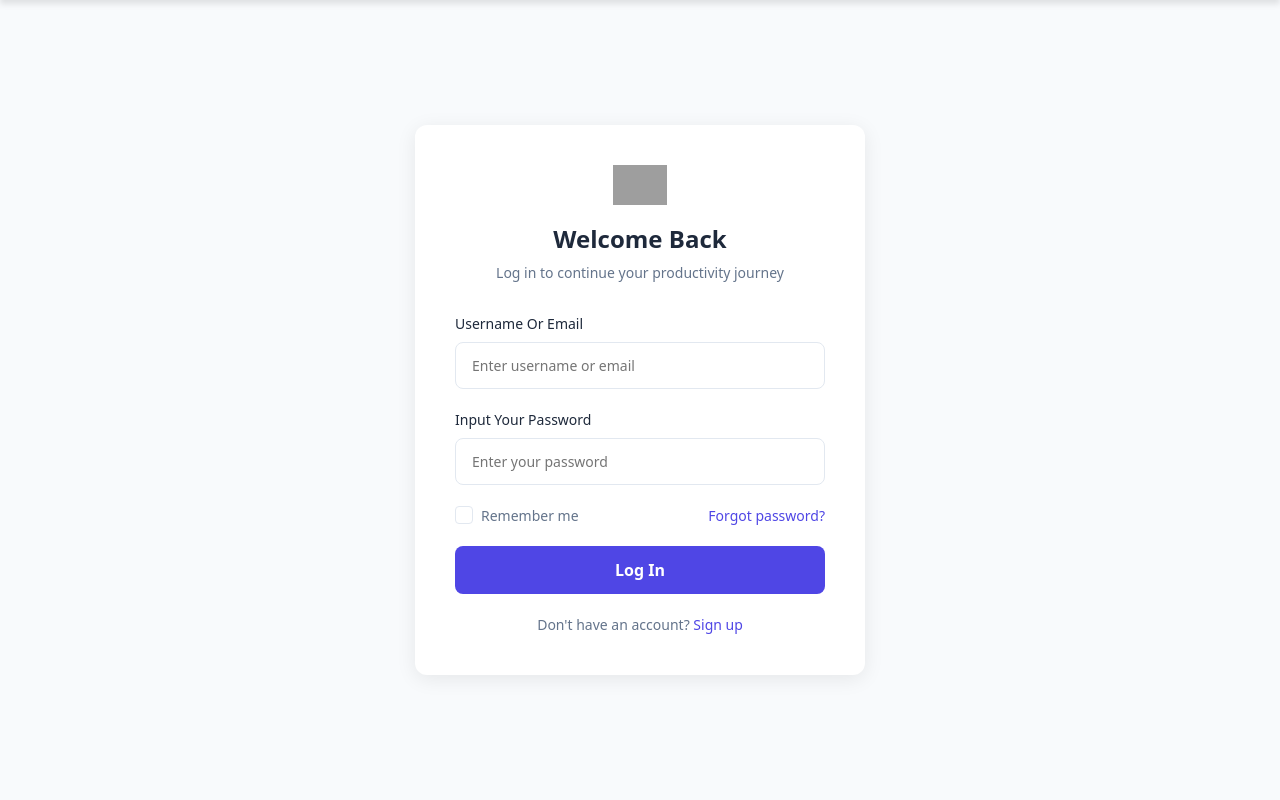
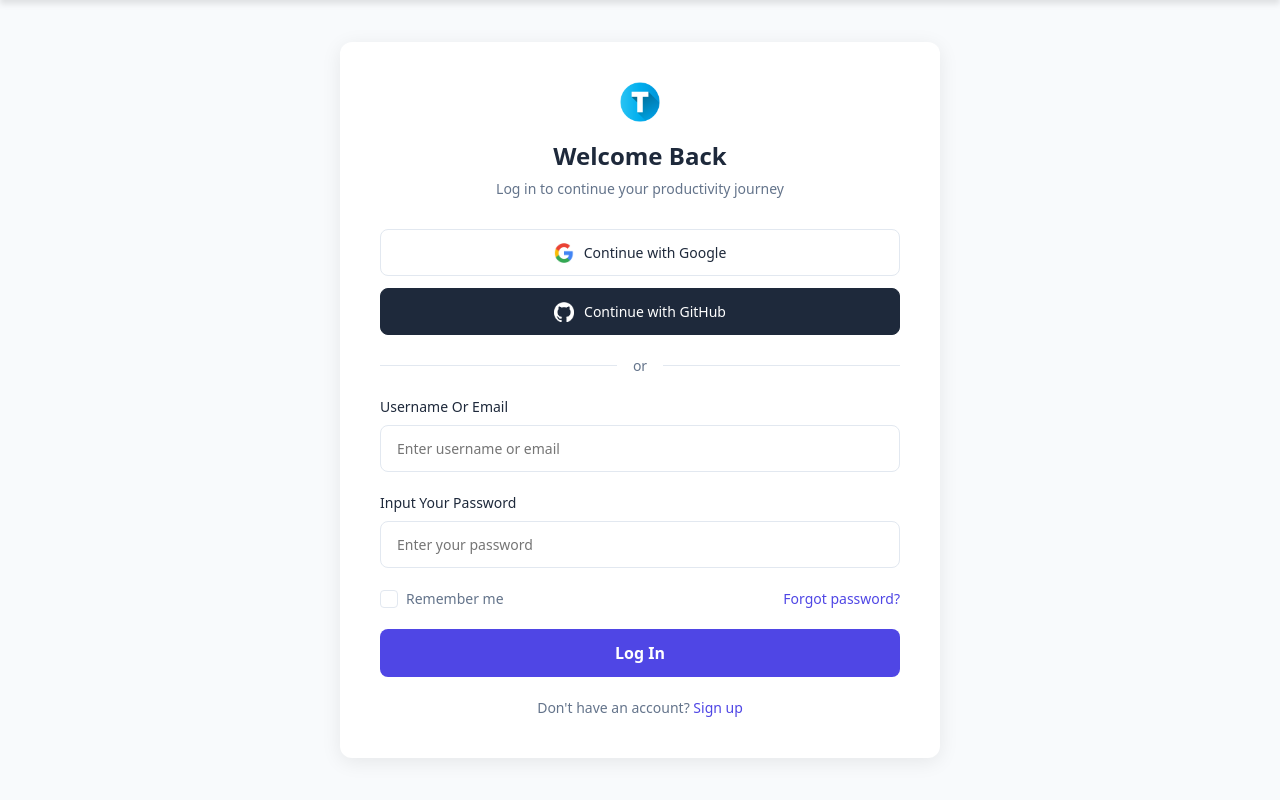
Before and after one commit to Sam-3l/TaskFlow, a Flask app: page /auth/login in a window 1280 px wide. Shown: the part 66-866 px from the top of the page. Run offline with Flask 3, Linux system fonts and the light colour scheme; some libraries are stand-ins or nearby versions; grey boxes are pictures that could not be loaded.

Commit message:
feat: update image assets in login, signup, and homepage templates; add OAuth sign-in options and enhance layout for improved user experience

```diff
--- a/app/templates/index.html
+++ b/app/templates/index.html
@@ -63,7 +63,7 @@
 
                 <div class="col-lg-6 hero-image-col">
                     <div class="hero-image-wrapper">
-                        <img src="{{ url_for('static', filename='images/hero-dashboard.webp') }}"
+                        <img src="{{ url_for('static', filename='images/landing_page.jpg') }}"
                              alt="TaskFlow Dashboard"
                              class="hero-image"
                              loading="eager">
--- a/app/templates/login.html
+++ b/app/templates/login.html
@@ -6,7 +6,7 @@
 <div class="login-container">
   <div class="login-card">
     <div class="login-header">
-      <img src="{{ url_for('static', filename='images/logo.svg') }}" alt="TaskFlow" class="login-logo">
+      <img src="{{ url_for('static', filename='images/logo.png') }}" alt="TaskFlow" class="login-logo">
       <h1>Welcome Back</h1>
       <p>Log in to continue your productivity journey</p>
     </div>
@@ -28,6 +28,21 @@
         <button class="login-alert-close">&times;</button>
       </div>
     {% endif %}
+
+    <div class="oauth-providers">
+      <a href="" class="oauth-btn google">
+        <img src="{{ url_for('static', filename='images/icons/google.png') }}" alt="Google">
+        Continue with Google
+      </a>
+      <a href="" class="oauth-btn github">
+        <img src="{{ url_for('static', filename='images/icons/github.png') }}" alt="GitHub">
+        Continue with GitHub
+      </a>
+    </div>
+
+    <div class="login-divider">
+      <span>or</span>
+    </div>
 
     <form method="post" action="" class="login-form">
       {{ form.hidden_tag() }}
@@ -82,7 +97,7 @@
   box-shadow: 0 4px 20px rgba(0, 0, 0, 0.08);
   padding: 40px;
   width: 100%;
-  max-width: 450px;
+  max-width: 600px;
 }
 
 /* Header */
@@ -106,6 +121,76 @@
 .login-header p {
   color: #64748b;
   font-size: 14px;
+}
+
+/* OAuth Providers */
+.oauth-providers {
+  display: flex;
+  flex-direction: column;
+  gap: 12px;
+  margin-bottom: 20px;
+}
+
+.oauth-btn {
+  display: flex;
+  align-items: center;
+  justify-content: center;
+  gap: 10px;
+  padding: 12px;
+  border-radius: 8px;
+  font-weight: 500;
+  font-size: 14px;
+  text-decoration: none;
+  transition: all 0.2s ease;
+}
+
+.oauth-btn img {
+  width: 20px;
+  height: 20px;
+}
+
+.oauth-btn.google {
+  background: white;
+  color: #1e293b;
+  border: 1px solid #e2e8f0;
+}
+
+.oauth-btn.google:hover {
+  background: #f8fafc;
+}
+
+.oauth-btn.github {
+  background: #1e293b;
+  color: white;
+  border: 1px solid #1e293b;
+}
+
+.oauth-btn.github:hover {
+  background: #0f172a;
+}
+
+/* Divider */
+.login-divider {
+  display: flex;
+  align-items: center;
+  margin: 20px 0;
+  color: #64748b;
+  font-size: 14px;
+}
+
+.login-divider::before,
+.login-divider::after {
+  content: "";
+  flex: 1;
+  border-bottom: 1px solid #e2e8f0;
+}
+
+.login-divider::before {
+  margin-right: 16px;
+}
+
+.login-divider::after {
+  margin-left: 16px;
 }
 
 /* Alerts */
```
Also changed, not shown: app/templates/signup.html (+18 -15 lines), app/static/images/icons/github.png (added), app/static/images/icons/google.png (added), app/static/images/signup-illustration.png (added), app/static/images/testimonials/default.jpg (added).
